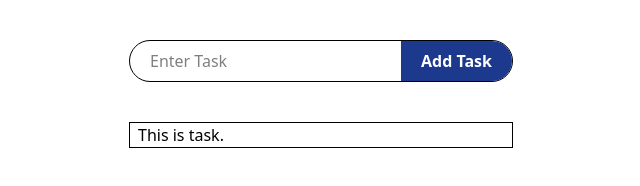
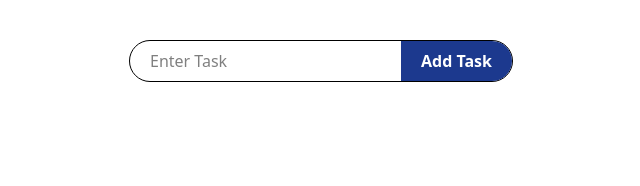
Before and after one commit to Jayraj-3502/Training-Notes, a plain HTML site: page Assisment/Assisment_1/Section C/Question 1/index.html in a window 1280 px wide. Shown: the whole page, without its empty margins (319-959 px from the left). Drawn offline with nearby package versions, Linux system fonts and the light colour scheme.

Commit message:
Adding CSS

```diff
--- a/Assisment/Assisment_1/Section C/Question 1/index.html
+++ b/Assisment/Assisment_1/Section C/Question 1/index.html
@@ -23,9 +23,7 @@
         </button>
       </div>
 
-      <div id="taskListContainer" on>
-        <div class="listItem border px-2">This is task.</div>
-      </div>
+      <div id="taskListContainer" on></div>
     </div>
 
     <script src="./script.js"></script>
--- a/Assisment/Assisment_1/Section C/Question 1/script.js
+++ b/Assisment/Assisment_1/Section C/Question 1/script.js
@@ -25,7 +25,7 @@ function addChild() {
 
 function createListChild() {
   const div = document.createElement("div");
-  div.className = "listItem";
+  div.className = "listItem px-2 py-2 border-b";
   div.textContent = currentValue;
   return div;
 }
```
